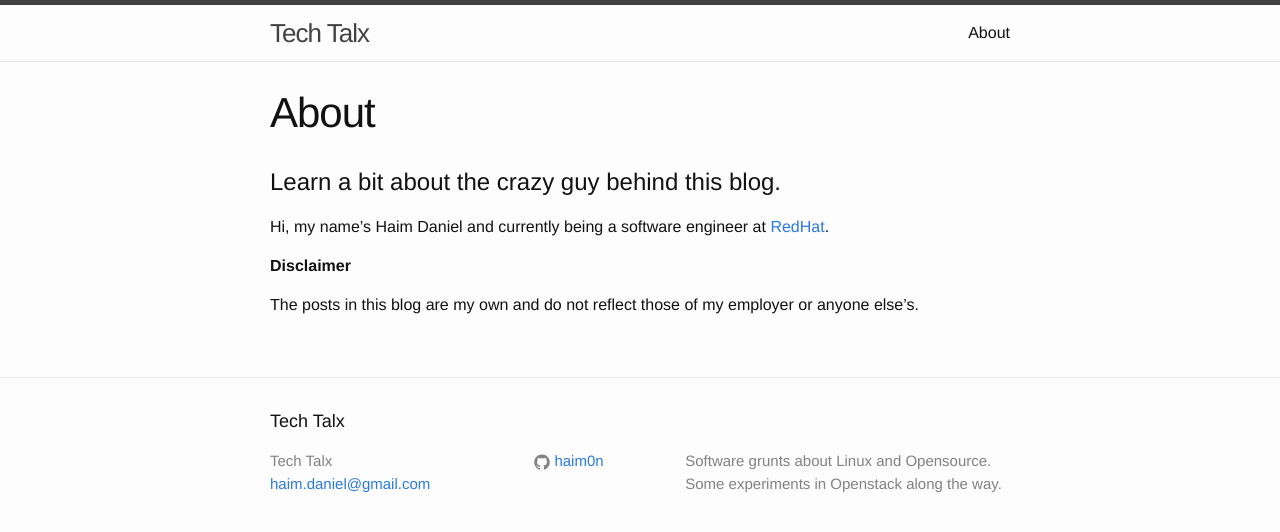
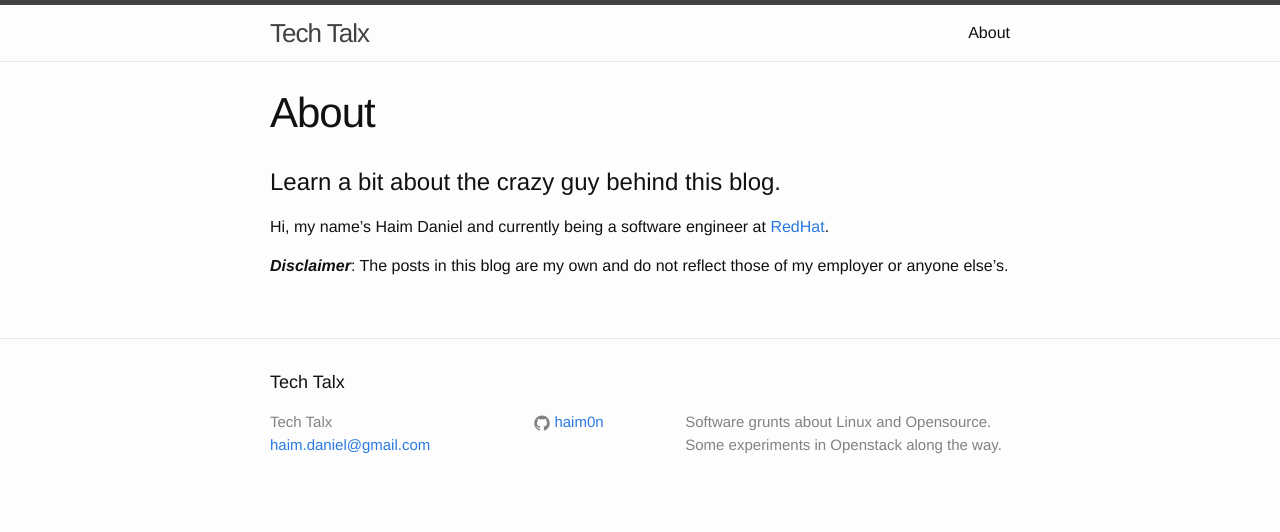
Before and after one commit to haim0n/haim0n.github.io, a Jekyll site: the page built from about.md, in a window 1280 px wide. Shown: the top 532 px of the page. Built offline with Jekyll 4.4.1, drawn with Linux system fonts in a browser that asks for light colours.

```diff
--- a/about.md
+++ b/about.md
@@ -8,6 +8,4 @@ permalink: /about/
 
 Hi, my name's Haim Daniel and currently being a software engineer at [RedHat](http://www.redhat.com/en).
 
-**Disclaimer**
-
-The posts in this blog are my own and do not reflect those of my employer or anyone else's.
+***Disclaimer***: The posts in this blog are my own and do not reflect those of my employer or anyone else's.
```
